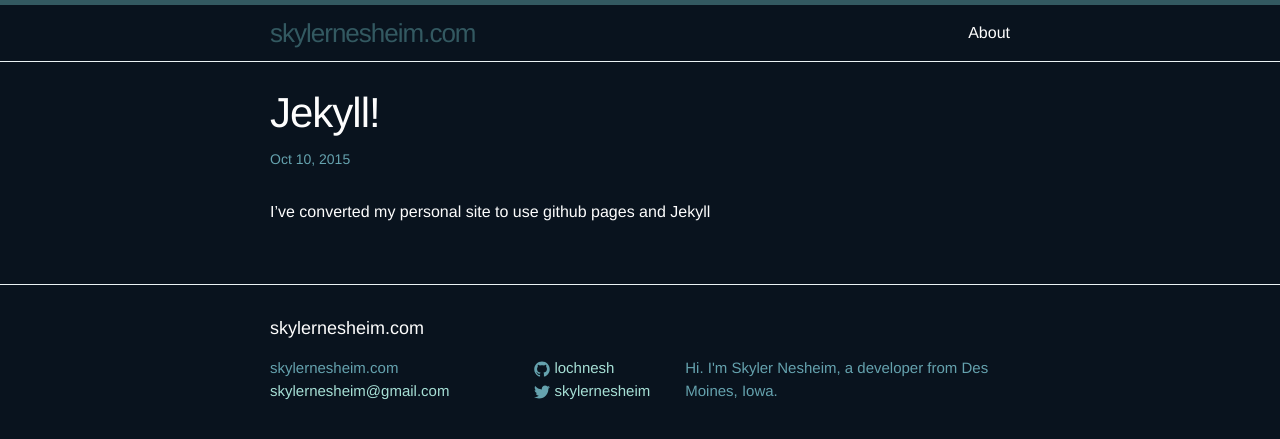
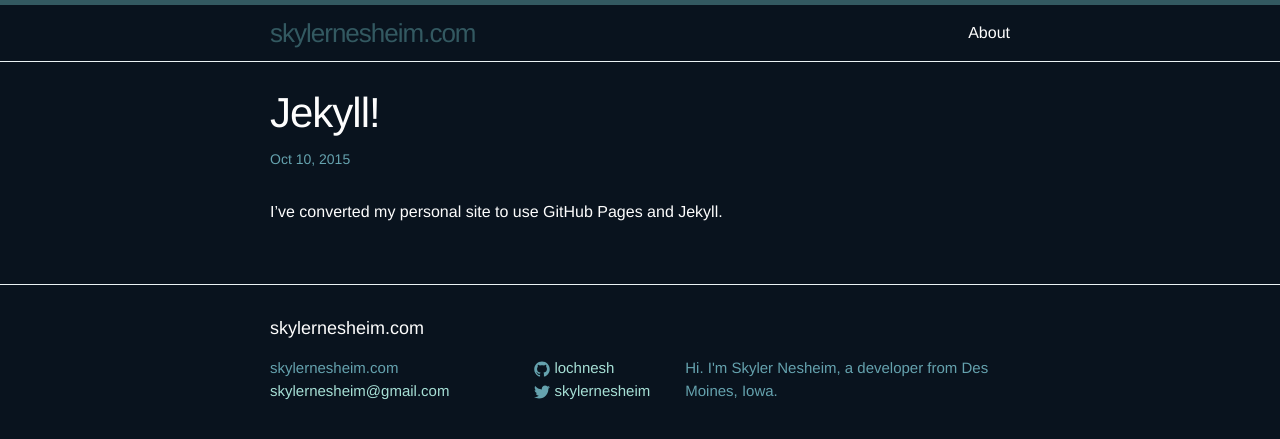
Before and after one commit to lochnesh/lochnesh.github.io, a Jekyll site: the page built from _posts/2015-10-10-welcome-to-jekyll.markdown, in a window 1280 px wide. Shown: the top 439 px of the page. Built offline with Jekyll 4.4.1, drawn with Linux system fonts in a browser that asks for light colours.

```diff
--- a/_posts/2015-10-10-welcome-to-jekyll.markdown
+++ b/_posts/2015-10-10-welcome-to-jekyll.markdown
@@ -4,4 +4,4 @@ title:  "Jekyll!"
 date:   2015-10-10 15:24:20
 categories: jekyll update
 ---
-I've converted my personal site to use github pages and Jekyll
+I've converted my personal site to use GitHub Pages and Jekyll.
```
